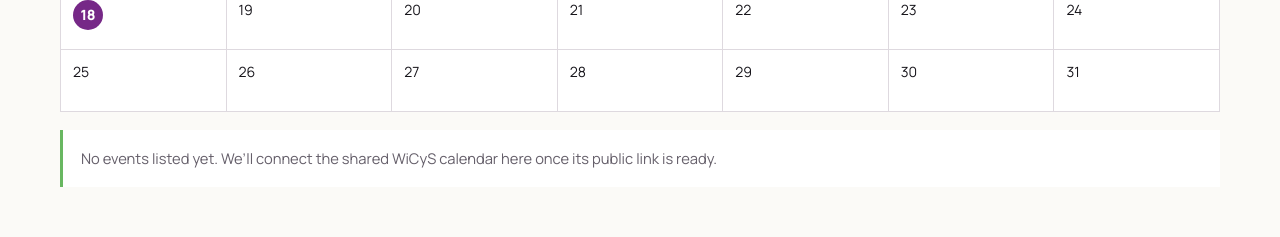
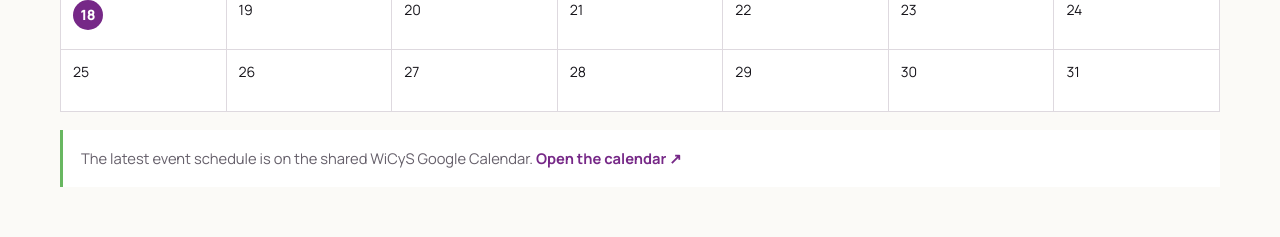
Before and after one commit to wicys/wicys-illinois-website, a Next.js app: page /events in a window 1280 px wide. Shown: the part 920-1157 px from the top of the page. Built offline with nearby package versions, Linux system fonts and the light colour scheme.

Commit message:
Link shared WiCyS Google Calendar

```diff
--- a/pages/events.js
+++ b/pages/events.js
@@ -46,7 +46,7 @@ export default function Events() {
         <thead><tr>{["Sun", "Mon", "Tue", "Wed", "Thu", "Fri", "Sat"].map((weekday) => <th className="calendar-weekday" scope="col" key={weekday}>{weekday}</th>)}</tr></thead>
         <tbody>{calendarWeeks.map((week, index) => <tr key={`week-${index}`}>{week.map(({ key, day }) => <td className={`calendar-day${day && isCurrentMonth && today.getDate() === day ? " is-today" : ""}`} aria-current={day && isCurrentMonth && today.getDate() === day ? "date" : undefined} key={key}>{day && <time dateTime={`${year}-${String(month + 1).padStart(2, "0")}-${String(day).padStart(2, "0")}`}>{day}</time>}</td>)}</tr>)}</tbody>
       </table>
-      <p className="calendar-empty">No events listed yet. We’ll connect the shared WiCyS calendar here once its public link is ready.</p>
+      <p className="calendar-empty">The latest event schedule is on the shared WiCyS Google Calendar. <a className="text-link" href="https://calendar.google.com/calendar/u/0?cid=d2ljeXMuaWxsaW5vaXNAZ21haWwuY29t" target="_blank" rel="noreferrer">Open the calendar ↗</a></p>
     </section>
     <section className="section shell event-list">{events.map((event, index) => <article className="event-card" key={event.title}><img src={event.image} alt="" /><div><span>0{index + 1}</span><h2>{event.title}</h2><p>{event.description}</p></div></article>)}</section>
     <section className="section shell center"><h2>Want the next event?</h2><p>Dates and room details are posted on Discord and Instagram.</p><div className="actions centered"><a className="button" href="https://discord.gg/KQ2ewFv2NQ" target="_blank" rel="noreferrer">Open Discord</a><a className="text-link" href="https://www.instagram.com/wicys.illinois/" target="_blank" rel="noreferrer">View Instagram →</a></div></section>
```
